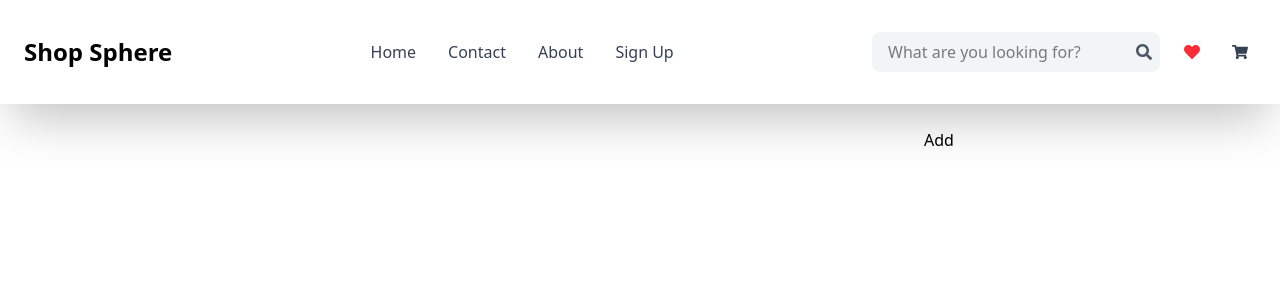
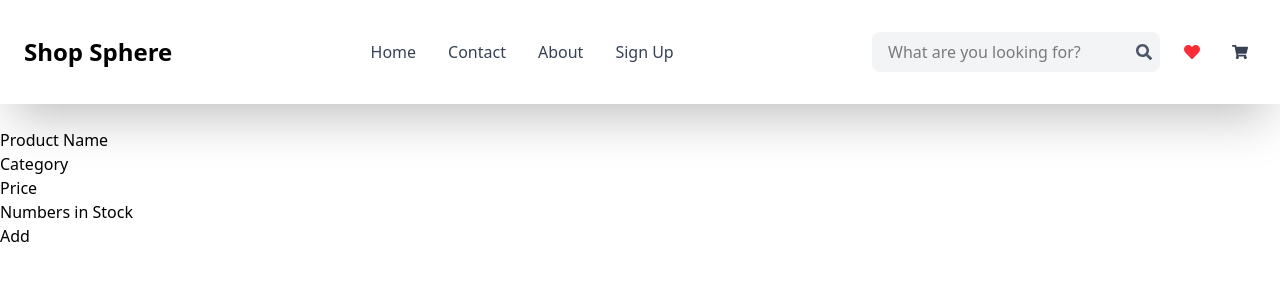
Before and after one commit to niyomugaboetiene/ecommerce-app, a React (Vite) app: page /add in a window 1280 px wide. Shown: the top 300 px of the page. Built offline with nearby package versions, Linux system fonts and the light colour scheme.

Commit message:
adding backend

```diff
--- a/src/pages/AddProduct.jsx
+++ b/src/pages/AddProduct.jsx
@@ -24,18 +24,31 @@ const AddProduct = () => {
     return (
         <div>
             <div>
+                <div>
+                   <label htmlFor="">Product Name</label>
                     <input type="text"
                       onChange={(e) => setProductName(e.target.value)}
                     />
+                </div>
+                 <div>
+                    <label htmlFor="">Category</label>
                     <input type="text"
                        onChange={(e) => setCategory(e.target.value)}
                      />
-                <input type="text"
+                 </div>
+                 <div>
+                   <label>Price</label>
+                   <input type="number"
                        onChange={(e) => setPrice(e.target.value)}
                     />
-                <input type="text"
+                 </div>
+                  <div>
+                      <label>Numbers in Stock</label>
+                      <input type="number"
                          onChange={(e) => setStock(e.target.value)}
                       />
+                  </div>
+
                 <button onClick={Add}>Add</button>
             </div>
         </div>
```
Lines whose indentation alone changed are shown as unchanged.
